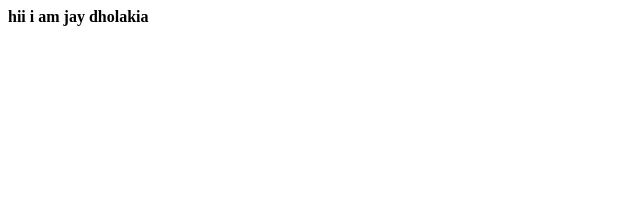
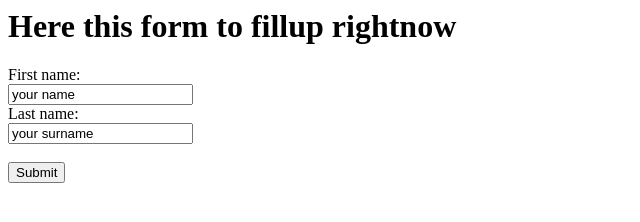
Before and after one commit to DholakiaJay/PracticeGit, a plain HTML site: page index.html in a window 1280 px wide. Shown: the whole page, without its empty margins (0-640 px from the left). Drawn offline with Linux system fonts and the light colour scheme.

Commit message:
add form in index

```diff
--- a/index.html
+++ b/index.html
@@ -1,7 +1,17 @@
 <html>
   <head>
     <body>
-      <b>hii i am jay dholakia</b>
+      <h1>Here this form to fillup rightnow</h1>
+
+<form>
+  <label for="fname" color:"red">First name:</label><br>
+  <input type="text" id="fname" name="fname" value="your name"><br>
+  <label for="lname" color:"gree">Last name:</label><br>
+  <input type="text" id="lname" name="lname" value="your surname"><br><br>
+  <input type="submit" color:"green" value="Submit">
+</form>
+
+
     </body>
   </head>
 </html>
```
